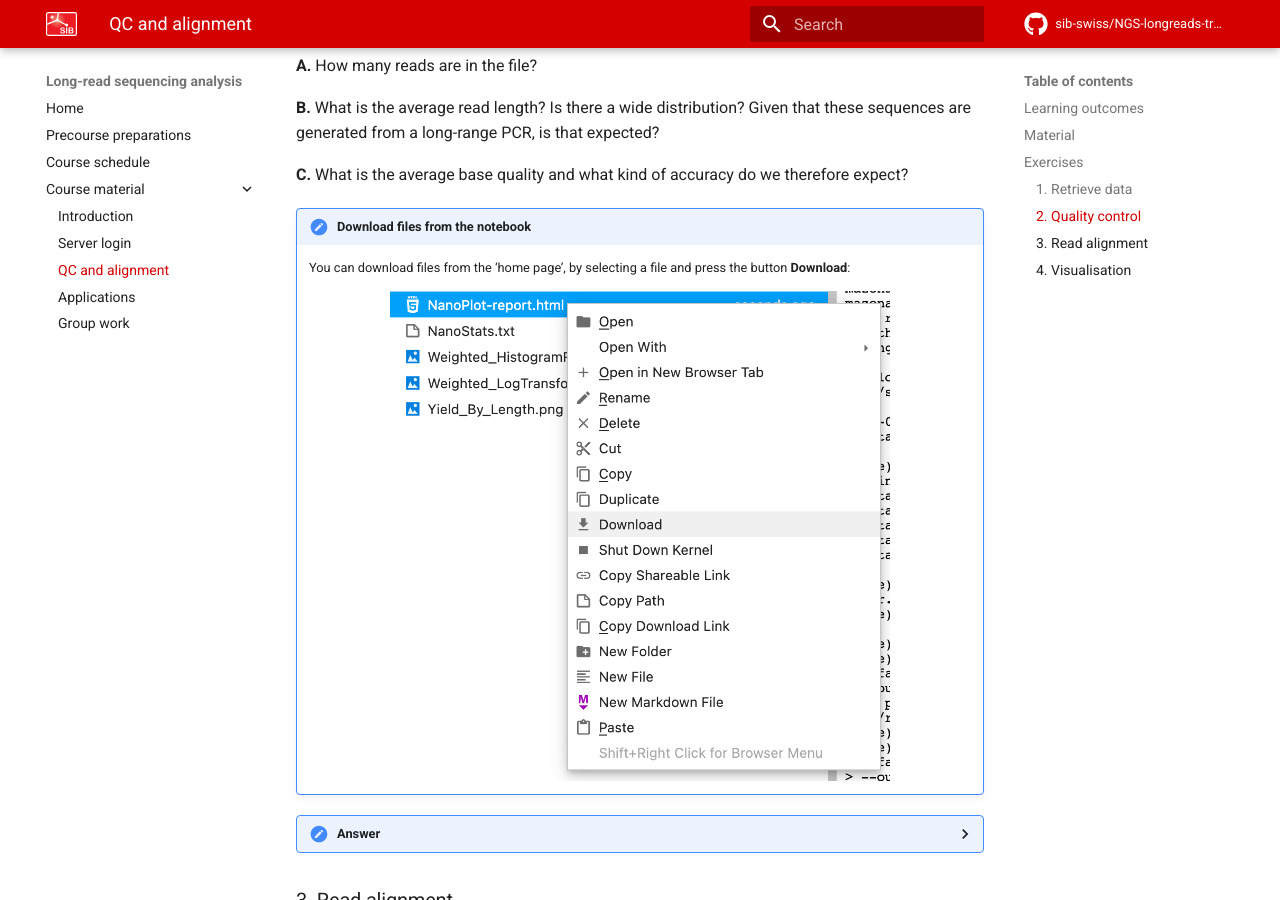
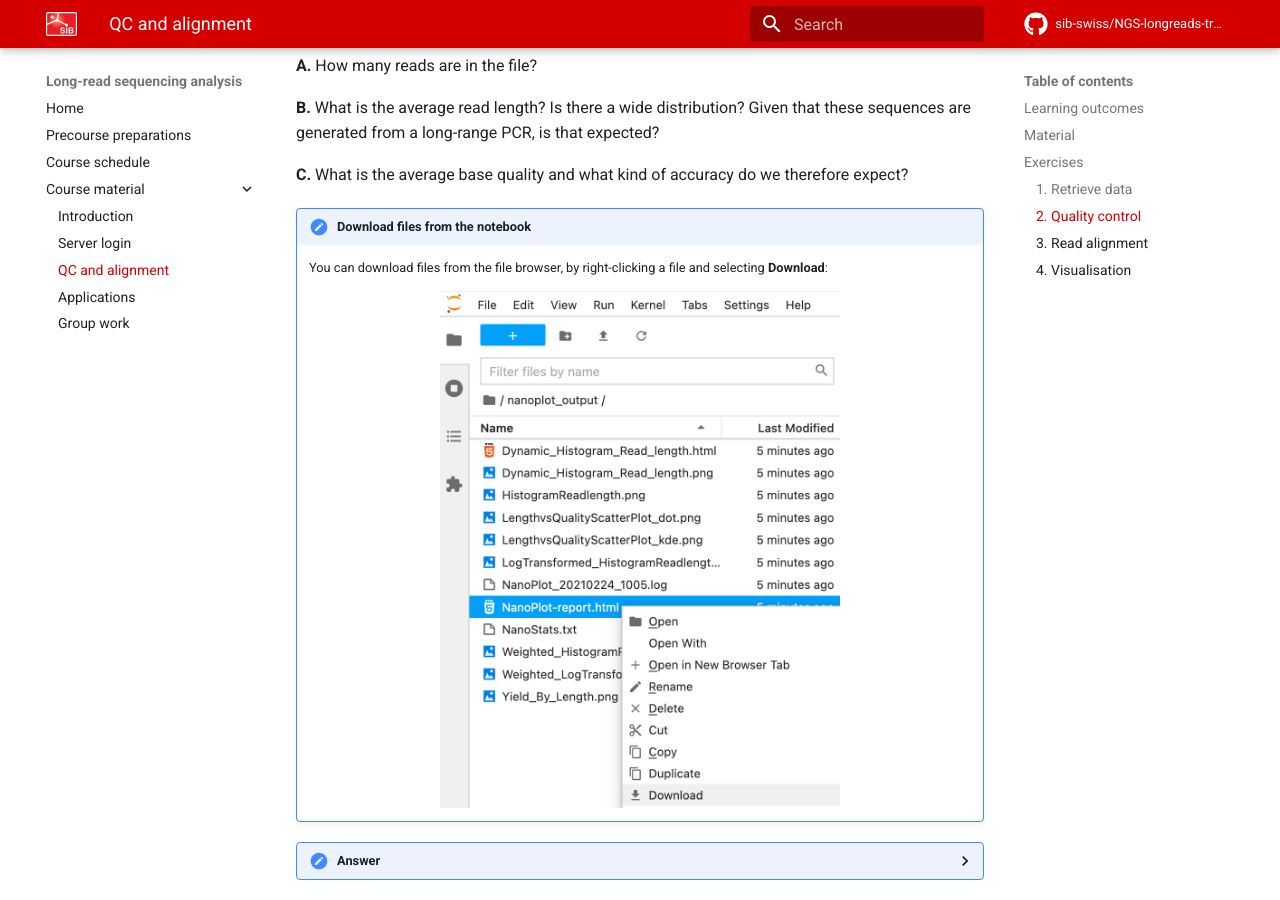
Before and after one commit to sib-swiss/NGS-longreads-training, an MkDocs documentation site: the page built from docs/course_material/qc_alignment.md, in a window 1280 px wide and 900 px high, scrolled down 1998 px. Built offline with MkDocs 1.6.1 and Material for MkDocs 9.7.7, drawn with Linux system fonts in a browser that asks for light colours; comment, search, counter and statistics services are not loaded.

```diff
--- a/docs/course_material/qc_alignment.md
+++ b/docs/course_material/qc_alignment.md
@@ -104,10 +104,10 @@ The file `NanoPlot-report.html` contains a report with all the information store
 **C.** What is the average base quality and what kind of accuracy do we therefore expect?
 
 !!! hint "Download files from the notebook"
-    You can download files from the 'home page', by selecting a file and press the button **Download**:
+    You can download files from the file browser, by right-clicking a file and selecting **Download**:
 
     <figure>
-      <img src="../../assets/images/jupyter_download_file.png" width="500"/>
+      <img src="../../assets/images/jupyter_download_file.png" width="400"/>
     </figure>
 
 ??? done "Answer"
```
Also changed, not shown: docs/course_material/group_work.md (+1 -1 lines), docs/assets/images/jupyter_download_file.png.
